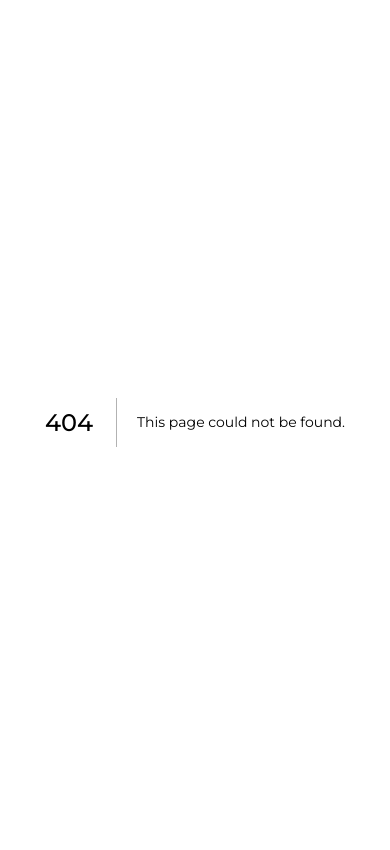
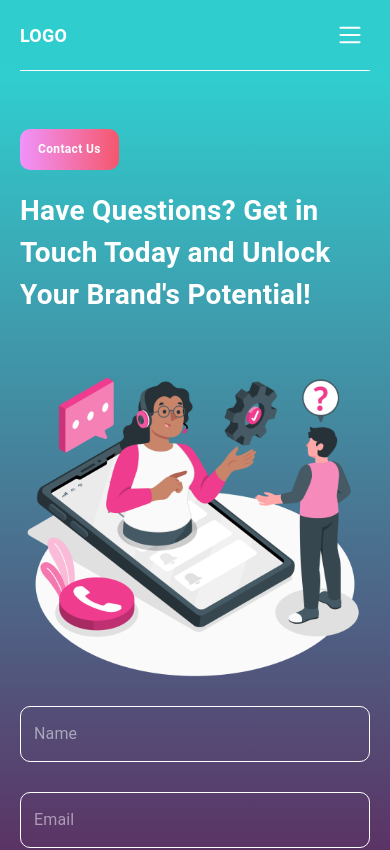
Before and after one commit to HashamGhaffar/pulse-tech-marketing, a Next.js app: page /contact-us in a window 390 px wide. Before the commit this address had no page. Shown: the top 850 px of the page. Built offline with nearby package versions, Linux system fonts and the light colour scheme.

Commit message:
responsive screen contact-us

```diff
--- /dev/null
+++ b/src/app/contact-us/page.tsx
@@ -0,0 +1,22 @@
+"use client";
+import { Box } from "@mui/material";
+import Navbar from "@/_components/Navbar";
+import GetInTouch from "@/_components/GetInTouch";
+import Footer from "@/_components/Footer";
+import { localColorTheme } from "@/_utils/themes";
+
+export default function ContactUs() {
+  return (
+    <>
+      <Box>
+        <Navbar />
+        <GetInTouch
+          styles={{
+            background: `linear-gradient(180deg, ${localColorTheme.aquaBright} 0%, ${localColorTheme.velvetBerry} 91.36%)`,
+          }}
+        />
+        <Footer />
+      </Box>
+    </>
+  );
+}
```
